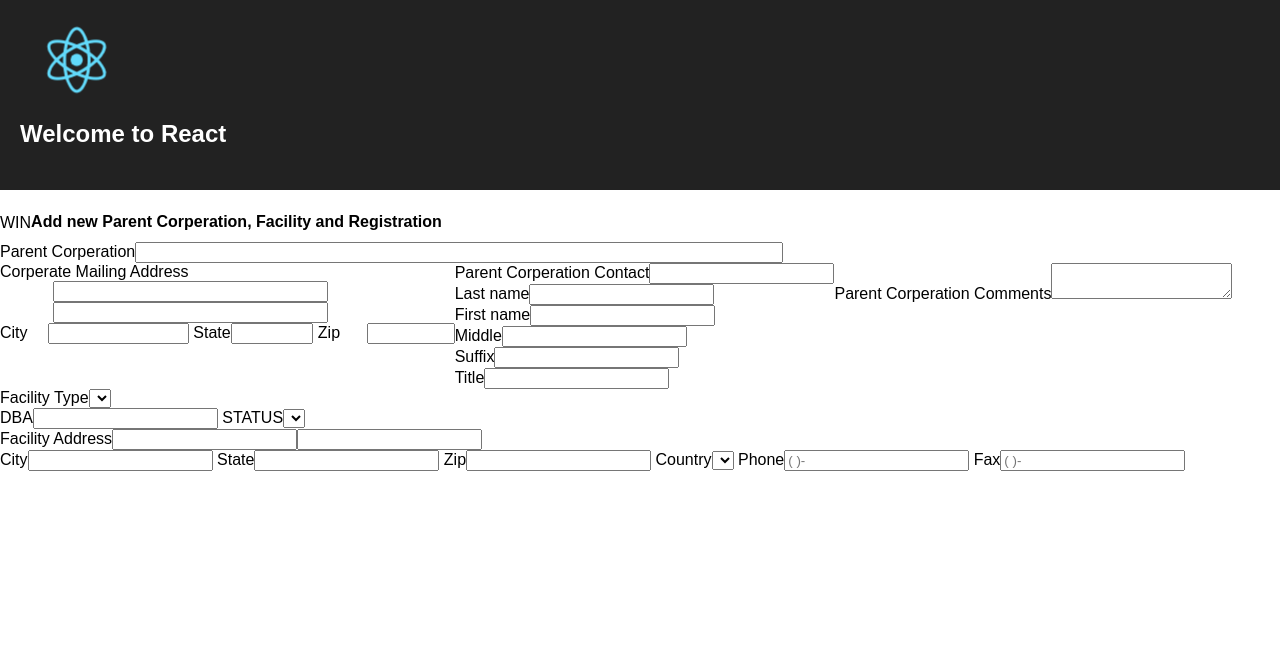
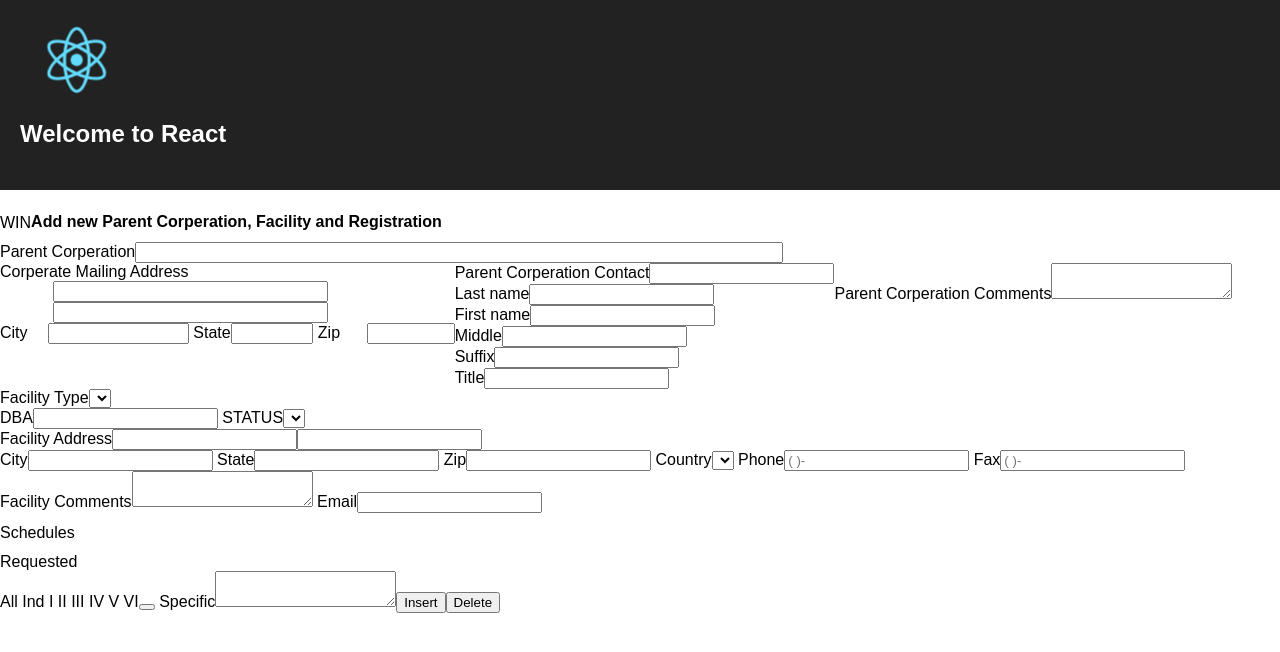
Before and after one commit to LeslieWilson/Food-Safety-Migration-DPH-, a React (Create React App) app in the folder two_windows_assignment/client/: page / in a window 1280 px wide. Shown: the top 652 px of the page. Built offline with nearby package versions, Linux system fonts and the light colour scheme; no server answers.

Commit message:
added toggling react checkboxes

```diff
--- a/two_windows_assignment/client/src/MainFormMiddle.js
+++ b/two_windows_assignment/client/src/MainFormMiddle.js
@@ -18,7 +18,6 @@ className="inputM2dropdown"
 />
 </label>
         </div>
-
 
 
         <div className="MidMid">
@@ -81,7 +80,93 @@ placeholder ="( )-"
 </label>
 </div>
 
+<div className="boxM2">
+<label> Facility Comments
+<textarea
+className="inputM9"
+type="text"
+/>
+</label>
 
+<label> Email
+<input
+className="inputM10"
+type="text"
+/>
+</label>
+</div>
+
+<div className="boxM3">
+<p>Schedules</p>
+<p>Requested</p>
+
+<label> All
+<checkbox
+className="inputCHECK1"
+/>
+</label>
+
+<label> Ind
+<checkbox
+className="inputCHECK2"
+/>
+</label>
+
+<label> I
+<checkbox
+className="inputCHECK2"
+/>
+</label>
+
+<label> II
+<checkbox
+className="inputCHECK3"
+/>
+</label>
+
+<label> III
+<checkbox
+className="inputCHECK4"
+/>
+</label>
+
+<label> IV
+<checkbox
+className="inputCHECK5"
+/>
+</label>
+
+<label> V
+<checkbox
+className="inputCHECK6"
+/>
+</label>
+
+<label> VI
+<button
+className="inputCHECK7"
+type="checkbox"></button>
+
+</label>
+
+<label> Specific
+<textarea
+className="inputM11"
+/>
+</label>
+
+<label>
+<button
+className="buttonM1"
+type="submit">Insert</button>
+</label>
+
+<label>
+<button
+className="buttonM2"
+type="submit">Delete</button>
+</label>
+</div>
 
 
         </form>
@@ -89,8 +174,6 @@ placeholder ="( )-"
 
 
 
-
-
 )
 }
 
```
Also changed, not shown: two_windows_assignment/client/src/Checkboxes.js (added, +78 -0 lines).
